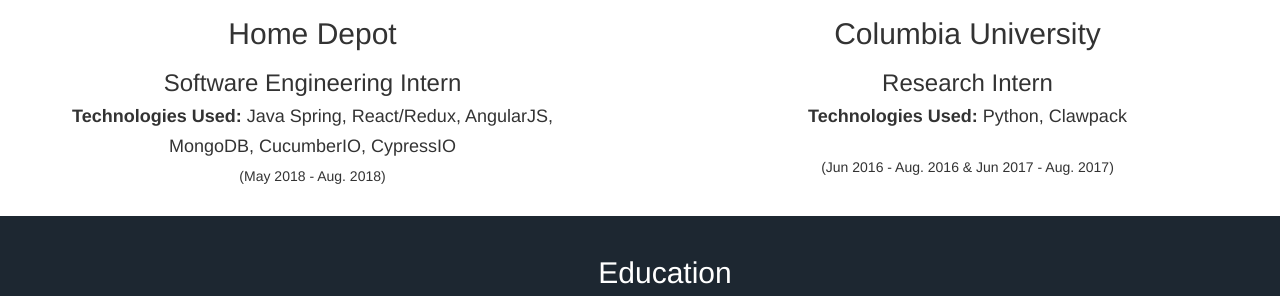
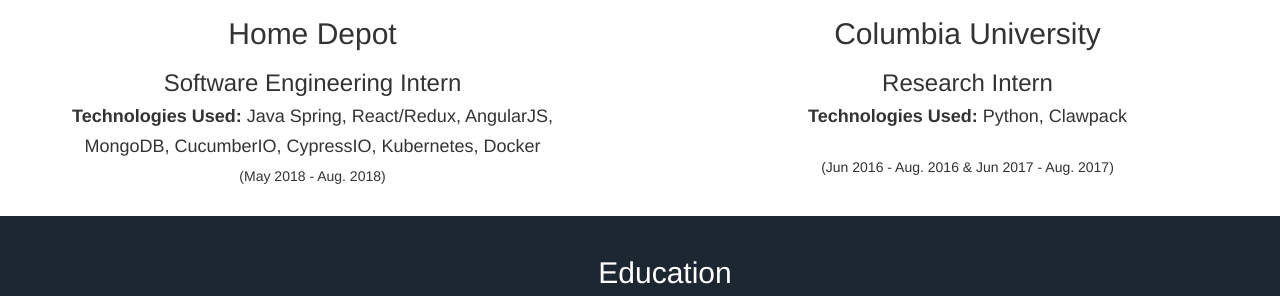
Before and after one commit to ArnabDey/ArnabDey.github.io, a plain HTML site: page index.html in a window 1280 px wide. Shown: the part 1740-2036 px from the top of the page. Drawn offline with nearby package versions, Linux system fonts and the light colour scheme.

Commit message:
Added more technologies used in internship

```diff
--- a/index.html
+++ b/index.html
@@ -91,7 +91,7 @@
 						<h2> Home Depot </h2>
 						<h3> Software Engineering Intern</h3>
 						<h4> <strong> Technologies Used: </strong> Java Spring, React/Redux, AngularJS, </h4>
-						<h4> MongoDB, CucumberIO, CypressIO</h4>
+						<h4> MongoDB, CucumberIO, CypressIO, Kubernetes, Docker</h4>
 						<p>(May 2018 - Aug. 2018) </p>
 					</div>
 					<div class = "col-xs-6 experienceContent">
```
